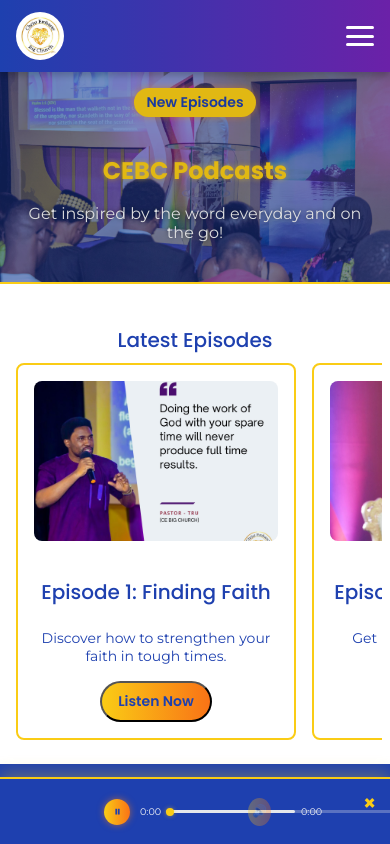
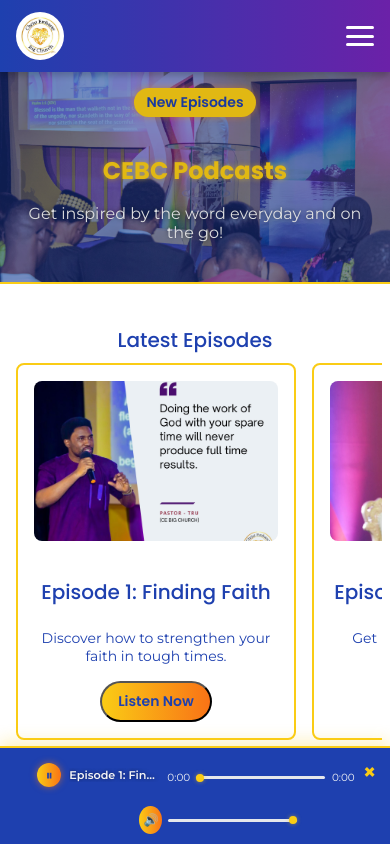
Before and after one commit to sophrone/cebigchurch, a Next.js app: page /podcast in a window 390 px wide. Both pictures are taken after a click on the button "Listen Now". Shown: the top 844 px of the page. Built offline with nearby package versions, Linux system fonts and the light colour scheme.

Commit message:
Redesign audio player: two-row mobile layout, shorter sliders, slider highlight on volume adjust

```diff
--- a/app/components/AudioPlayer.module.css
+++ b/app/components/AudioPlayer.module.css
@@ -5,7 +5,7 @@
   width: 100%;
   background: #1e40af;
   border-top: 2px solid #facc15;
-  padding: 0.8rem;
+  padding: 0.6rem;
   text-align: center;
   box-shadow: 0 -4px 16px rgba(250, 204, 21, 0.3);
   z-index: 1000;
@@ -14,13 +14,13 @@
   display: flex;
   align-items: center;
   justify-content: center;
-  gap: 0.6rem;
+  gap: 0.5rem;
 }
 
 @media (min-width: 640px) {
   .player {
     padding: 1.2rem;
-    gap: 0.75rem;
+    gap: 0.8rem;
   }
 }
 
@@ -46,12 +46,12 @@
 
 .title {
   font-family: var(--font-montserrat), sans-serif;
-  font-size: 0.75rem;
+  font-size: 0.7rem;
   font-weight: 600;
   color: #f3f4f6;
   text-shadow: 0 0 4px rgba(0, 0, 0, 0.5);
   animation: fadeIn 0.5s ease-out;
-  max-width: 100px;
+  max-width: 90px;
   white-space: nowrap;
   overflow: hidden;
   text-overflow: ellipsis;
@@ -68,7 +68,7 @@
   display: flex;
   justify-content: center;
   gap: 0.2rem;
-  height: 16px;
+  height: 14px;
 }
 
 @media (max-width: 400px) {
@@ -125,15 +125,24 @@
 
 .controls {
   display: flex;
+  flex-wrap: wrap;
   align-items: center;
-  gap: 0.6rem;
+  gap: 0.5rem;
   flex: 1;
   justify-content: center;
 }
 
 @media (min-width: 640px) {
   .controls {
-    gap: 0.75rem;
+    flex-wrap: nowrap;
+    gap: 0.8rem;
+  }
+}
+
+@media (max-width: 639px) {
+  .progressContainer,
+  .volumeContainer {
+    margin-top: 0.3rem;
   }
 }
 
@@ -144,8 +153,8 @@
   background: linear-gradient(90deg, #facc15, #f97316);
   border: none;
   border-radius: 50%;
-  width: 26px;
-  height: 26px;
+  width: 24px;
+  height: 24px;
   display: flex;
   justify-content: center;
   align-items: center;
@@ -171,9 +180,9 @@
 .progressContainer {
   display: flex;
   align-items: center;
-  gap: 0.25rem;
-  width: 25%;
-  min-width: 80px;
+  gap: 0.3rem;
+  width: 50%;
+  min-width: 100px;
 }
 
 @media (min-width: 640px) {
@@ -185,9 +194,9 @@
 
 .time {
   font-family: var(--font-montserrat), sans-serif;
-  font-size: 0.6rem;
+  font-size: 0.65rem;
   color: #f3f4f6;
-  min-width: 20px;
+  min-width: 22px;
   text-align: center;
 }
 
@@ -207,6 +216,12 @@
   appearance: none;
   -webkit-appearance: none;
   touch-action: manipulation;
+  transition: background 0.3s ease, box-shadow 0.3s ease;
+}
+
+.progressBar.active {
+  background: linear-gradient(90deg, #facc15, #f97316);
+  box-shadow: 0 0 4px rgba(250, 204, 21, 0.5);
 }
 
 .progressBar::-webkit-slider-thumb {
@@ -218,12 +233,24 @@
   box-shadow: 0 0 4px rgba(250, 204, 21, 0.5);
 }
 
+.progressBar.active::-webkit-slider-thumb {
+  width: 10px;
+  height: 10px;
+  animation: pulse 0.3s ease-out;
+}
+
 .progressBar::-moz-range-thumb {
   width: 8px;
   height: 8px;
   background: #facc15;
   border-radius: 50%;
   box-shadow: 0 0 4px rgba(250, 204, 21, 0.5);
+}
+
+.progressBar.active::-moz-range-thumb {
+  width: 10px;
+  height: 10px;
+  animation: pulse 0.3s ease-out;
 }
 
 @media (min-width: 640px) {
@@ -236,9 +263,19 @@
     height: 10px;
   }
 
+  .progressBar.active::-webkit-slider-thumb {
+    width: 12px;
+    height: 12px;
+  }
+
   .progressBar::-moz-range-thumb {
     width: 10px;
     height: 10px;
+  }
+
+  .progressBar.active::-moz-range-thumb {
+    width: 12px;
+    height: 12px;
   }
 }
 
@@ -247,14 +284,8 @@
   display: flex;
   align-items: center;
   gap: 0.25rem;
-  width: 12%;
-  min-width: 40px;
-  opacity: 0.3;
-  transition: opacity 0.3s ease;
-}
-
-.volumeContainer.active {
-  opacity: 1;
+  width: 30%;
+  min-width: 60px;
 }
 
 @media (min-width: 640px) {
@@ -304,6 +335,12 @@
   appearance: none;
   -webkit-appearance: none;
   touch-action: manipulation;
+  transition: background 0.3s ease, box-shadow 0.3s ease;
+}
+
+.volumeBar.active {
+  background: linear-gradient(90deg, #facc15, #f97316);
+  box-shadow: 0 0 4px rgba(250, 204, 21, 0.5);
 }
 
 .volumeBar::-webkit-slider-thumb {
@@ -315,12 +352,24 @@
   box-shadow: 0 0 4px rgba(250, 204, 21, 0.5);
 }
 
+.volumeBar.active::-webkit-slider-thumb {
+  width: 10px;
+  height: 10px;
+  animation: pulse 0.3s ease-out;
+}
+
 .volumeBar::-moz-range-thumb {
   width: 8px;
   height: 8px;
   background: #facc15;
   border-radius: 50%;
   box-shadow: 0 0 4px rgba(250, 204, 21, 0.5);
+}
+
+.volumeBar.active::-moz-range-thumb {
+  width: 10px;
+  height: 10px;
+  animation: pulse 0.3s ease-out;
 }
 
 @media (min-width: 640px) {
@@ -333,9 +382,19 @@
     height: 10px;
   }
 
+  .volumeBar.active::-webkit-slider-thumb {
+    width: 12px;
+    height: 12px;
+  }
+
   .volumeBar::-moz-range-thumb {
     width: 10px;
     height: 10px;
+  }
+
+  .volumeBar.active::-moz-range-thumb {
+    width: 12px;
+    height: 12px;
   }
 }
 
@@ -412,18 +471,3 @@
     transform: scale(1);
   }
 }
-
-@keyframes fadeInOut {
-  0% {
-    opacity: 0.3;
-  }
-  10% {
-    opacity: 1;
-  }
-  90% {
-    opacity: 1;
-  }
-  100% {
-    opacity: 0.3;
-  }
-}
--- a/app/components/AudioPlayer.tsx
+++ b/app/components/AudioPlayer.tsx
@@ -117,14 +117,6 @@ export default function AudioPlayer({ title, audioSrc, onCloseComplete }: AudioP
       <button className={styles.closeButton} onClick={handleClose}>
         ×
       </button>
-      <h3 className={styles.title}>{title}</h3>
-      <div className={styles.waveform}>
-        <div className={`${styles.waveBar} ${isPlaying ? styles.wavePulse : ""}`} />
-        <div className={`${styles.waveBar} ${isPlaying ? styles.wavePulse : ""}`} />
-        <div className={`${styles.waveBar} ${isPlaying ? styles.wavePulse : ""}`} />
-        <div className={`${styles.waveBar} ${isPlaying ? styles.wavePulse : ""} ${styles.desktopOnly}`} />
-      </div>
-      <audio ref={audioRef} src={audioSrc} />
       <div className={styles.controls}>
         <button
           className={styles.playButton}
@@ -133,6 +125,13 @@ export default function AudioPlayer({ title, audioSrc, onCloseComplete }: AudioP
         >
           {isPlaying ? "⏸" : "▶"}
         </button>
+        <h3 className={styles.title}>{title}</h3>
+        <div className={styles.waveform}>
+          <div className={`${styles.waveBar} ${isPlaying ? styles.wavePulse : ""}`} />
+          <div className={`${styles.waveBar} ${isPlaying ? styles.wavePulse : ""}`} />
+          <div className={`${styles.waveBar} ${isPlaying ? styles.wavePulse : ""}`} />
+          <div className={`${styles.waveBar} ${isPlaying ? styles.wavePulse : ""} ${styles.desktopOnly}`} />
+        </div>
         <div className={styles.progressContainer}>
           <span className={styles.time}>{formatTime(currentTime)}</span>
           <input
@@ -141,11 +140,11 @@ export default function AudioPlayer({ title, audioSrc, onCloseComplete }: AudioP
             max={duration}
             value={currentTime}
             onChange={handleProgressChange}
-            className={styles.progressBar}
+            className={`${styles.progressBar} ${isVolumeVisible ? styles.active : ""}`}
           />
           <span className={styles.time}>{formatTime(duration)}</span>
         </div>
-        <div className={`${styles.volumeContainer} ${isVolumeVisible ? styles.active : ""}`}>
+        <div className={styles.volumeContainer}>
           <span className={`${styles.volumeIcon} ${isVolumeVisible ? styles.pulse : ""}`}>
             {getVolumeIcon()}
           </span>
@@ -156,10 +155,11 @@ export default function AudioPlayer({ title, audioSrc, onCloseComplete }: AudioP
             step="0.01"
             value={volume}
             onChange={handleVolumeChange}
-            className={styles.volumeBar}
+            className={`${styles.volumeBar} ${isVolumeVisible ? styles.active : ""}`}
           />
         </div>
       </div>
+      <audio ref={audioRef} src={audioSrc} />
     </div>
   );
 }
```
